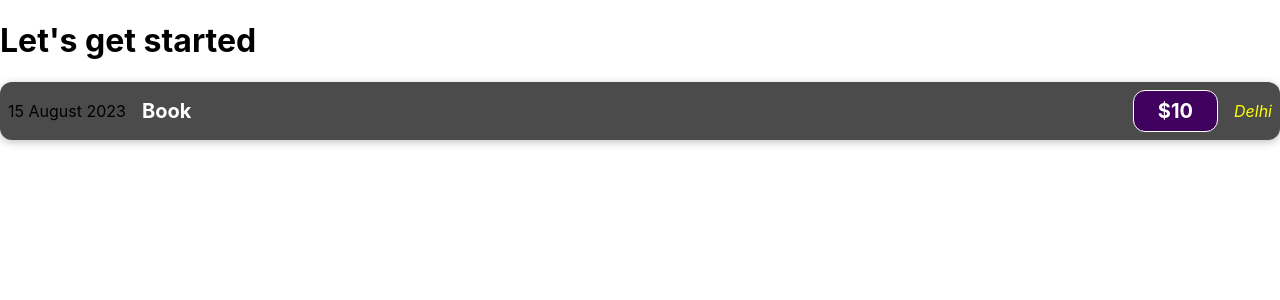
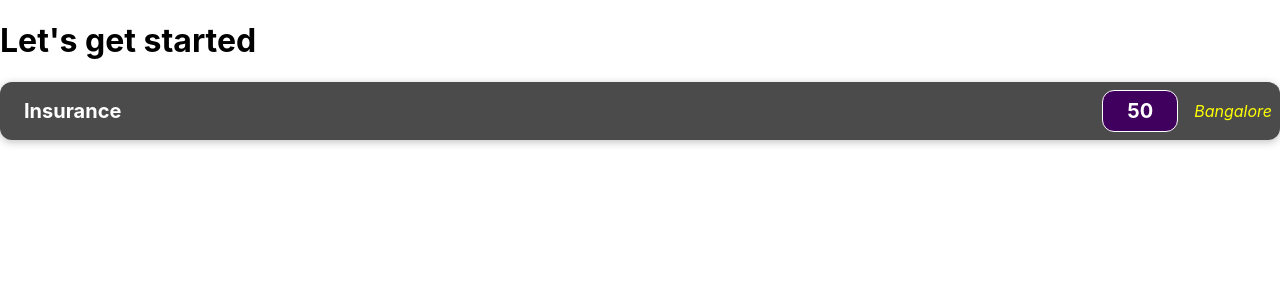
Before and after one commit to Navakesh/Learning-React, a React (Create React App) app: page / in a window 1280 px wide. Shown: the top 300 px of the page. Built offline with nearby package versions, Linux system fonts and the light colour scheme.

Commit message:
JavaScript inside JSX

```diff
--- a/src/components/ExpenseItem.js
+++ b/src/components/ExpenseItem.js
@@ -1,13 +1,17 @@
 import "./ExpenseItem.css";
 function ExpenseItem(){
+    const expenseDate=new Date(2023,7,15).toISOString;
+    const expenseTitle="Insurance";
+    const expenseAmount=50;
+    const expenseLocation="Bangalore";
     return(
         <div className="expense-item">
-            <div>15 August 2023</div>
+            <div>{expenseDate}</div>
             <div className="expense-item__description">
-                <h2>Book</h2>
-                <div className="expense-item__price">$10</div>
+                <h2>{expenseTitle}</h2>
+                <div className="expense-item__price">{expenseAmount}</div>
             </div>
-            <div className="expense-item__location">Delhi</div>
+            <div className="expense-item__location">{expenseLocation}</div>
         </div>
     )
 }
```
